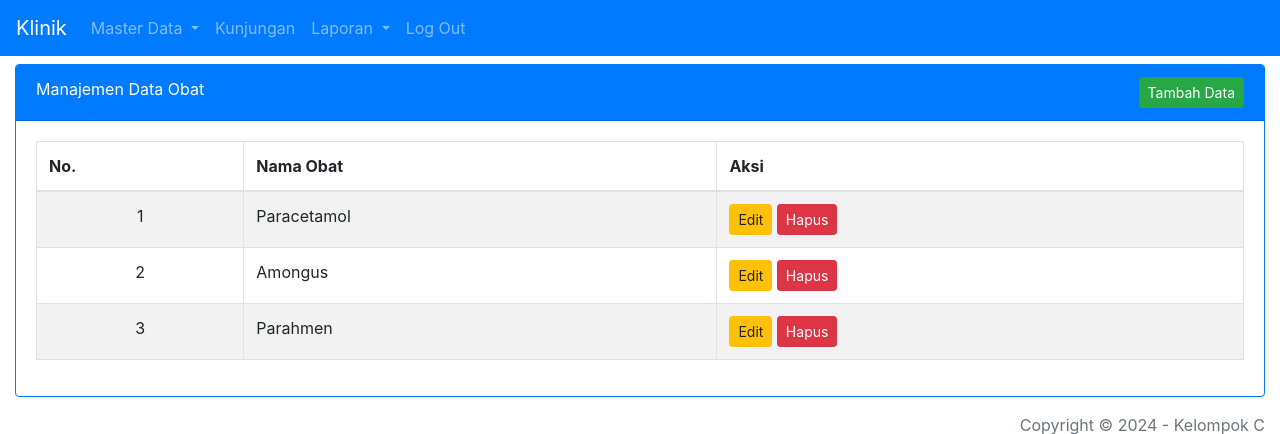
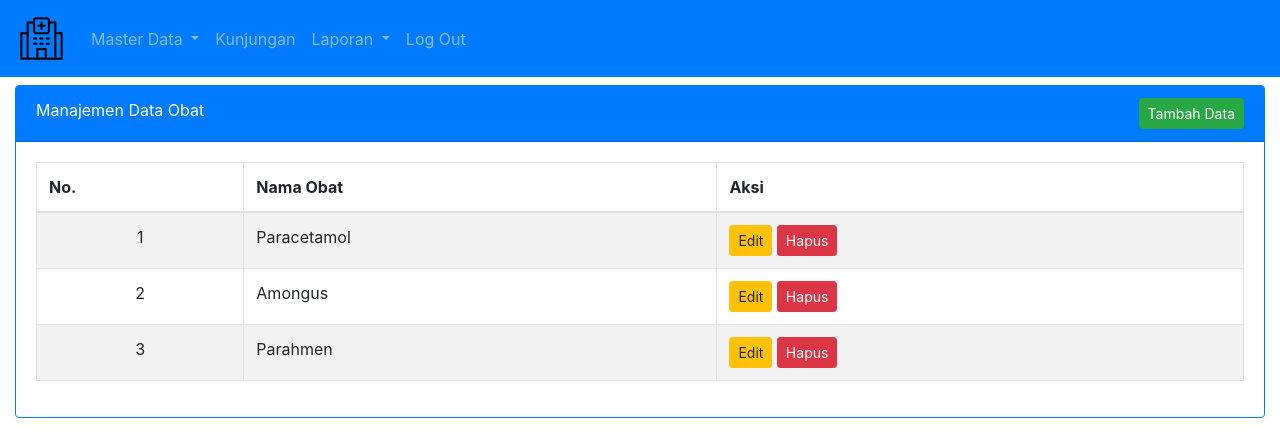
Before and after one commit to RendyWls/klinik-wp2, a CodeIgniter app: page /klinik-wp2/index.php/obat/index in a window 1280 px wide. Shown: the top 434 px of the page. Run offline with CodeIgniter, Linux system fonts and the light colour scheme; a user stored in the database is signed in; data comes from the database, SQL or seed files in the repository.

Commit message:
Perubahan navbar menggunakan logo

```diff
--- a/application/views/header.php
+++ b/application/views/header.php
@@ -12,7 +12,7 @@
   </head>
   <body>
     <nav class="navbar navbar-expand-lg navbar-dark bg-primary">
-      <a class="navbar-brand" href="<?= base_url() ?>">Klinik</a>
+      <a class="navbar-brand" href="<?= base_url() ?>"><img src="<?= base_url(); ?>assets/images/hospital-transformed.png" alt="logo"></a>
       <button class="navbar-toggler" type="button" data-toggle="collapse" data-target="#navbarNavDropdown" aria-controls="navbarNavDropdown" aria-expanded="false" aria-label="Toggle navigation">
         <span class="navbar-toggler-icon"></span>
       </button>
```
Also changed, not shown: assets/images/hospital-transformed.png (added).
